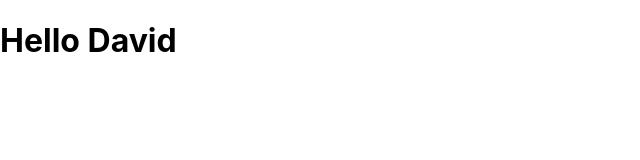
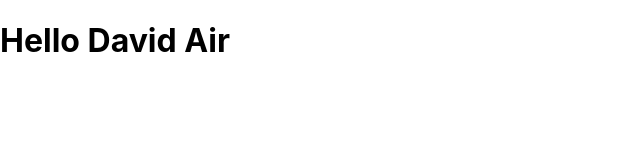
Before and after one commit to hyuraku/react_learning, a React (Create React App) app in the folder document/: page / in a window 1280 px wide. Shown: the top 160 px of the page, without its empty margins (0-640 px from the left). Built offline with nearby package versions, Linux system fonts and the light colour scheme.

Commit message:
add new function

```diff
--- a/document/src/App.js
+++ b/document/src/App.js
@@ -1,12 +1,24 @@
 import React from 'react';
 import './App.css';
 
-const name = "David"
-const greeding = <h1>Hello {name}</h1>;
+function greeding(user){
+  return user.FirstName + ' ' + user.LastName;
+}
+
+const user1 = {
+  FirstName: 'David',
+  LastName: 'Air'
+}
+
+const element = (
+    <h1>
+      Hello {greeding(user1)}
+    </h1>
+);
 
 function App() {
   return (
-    greeding
+    element
   );
 }
 
```
